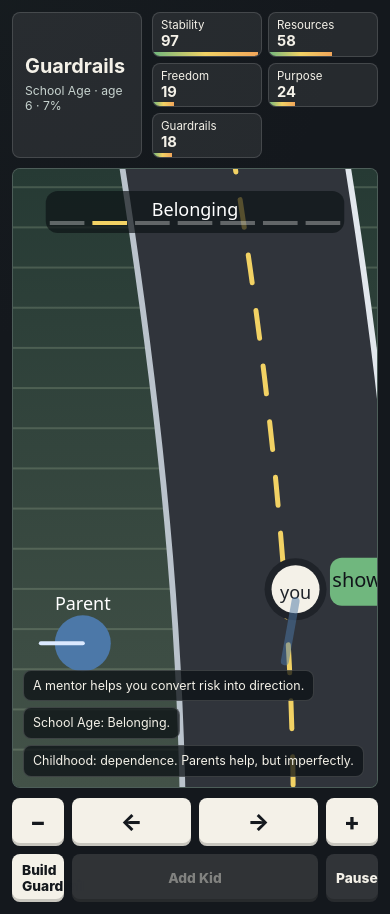
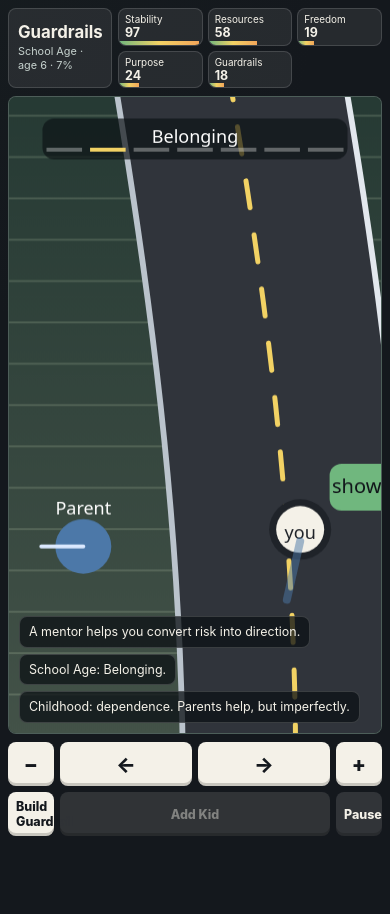
Before and after one commit to kevinfealey/Life, a website built with Vite: page index.html in a window 390 px wide. After the commit the page ends 844 px from the top, so only its background shows below. Built offline with nearby package versions, Linux system fonts and the light colour scheme.

Commit message:
Keep controls visible on mobile

```diff
--- a/src/styles.css
+++ b/src/styles.css
@@ -13,6 +13,7 @@
 html,
 body {
   width: 100%;
+  height: 100%;
   min-height: 100%;
   margin: 0;
   overflow: hidden;
@@ -39,24 +40,34 @@ button {
   display: grid;
   grid-template-rows: auto minmax(0, 1fr) auto;
   width: min(100vw, 840px);
-  min-height: 100dvh;
+  height: 100svh;
+  max-height: 100svh;
+  min-height: 0;
   margin: 0 auto;
-  padding: max(12px, env(safe-area-inset-top)) 12px max(12px, env(safe-area-inset-bottom));
-  gap: 10px;
+  padding: max(8px, env(safe-area-inset-top)) 8px max(8px, env(safe-area-inset-bottom));
+  gap: 8px;
+  overflow: hidden;
+}
+
+@supports (height: 100dvh) {
+  .app-shell {
+    height: 100dvh;
+    max-height: 100dvh;
+  }
 }
 
 .hud {
   display: grid;
-  grid-template-columns: minmax(130px, 0.55fr) minmax(0, 1.45fr);
-  gap: 10px;
+  grid-template-columns: minmax(104px, 0.46fr) minmax(0, 1.54fr);
+  gap: 6px;
   align-items: stretch;
 }
 
 .brand {
   display: grid;
   align-content: center;
-  min-height: 76px;
-  padding: 10px 12px;
+  min-height: 64px;
+  padding: 8px 9px;
   background: rgba(255, 255, 255, 0.08);
   border: 1px solid rgba(255, 255, 255, 0.14);
   border-radius: 8px;
@@ -68,28 +79,28 @@ p {
 }
 
 h1 {
-  font-size: 1.24rem;
+  font-size: 1.05rem;
   line-height: 1.05;
   letter-spacing: 0;
 }
 
 .brand p {
-  margin-top: 6px;
+  margin-top: 4px;
   color: #c6d2ce;
-  font-size: 0.76rem;
+  font-size: 0.68rem;
   line-height: 1.25;
 }
 
 .meters {
   display: grid;
-  grid-template-columns: repeat(2, minmax(0, 1fr));
-  gap: 6px;
+  grid-template-columns: repeat(3, minmax(0, 1fr));
+  gap: 5px;
 }
 
 .meter {
   position: relative;
-  min-height: 35px;
-  padding: 6px 8px;
+  min-height: 30px;
+  padding: 5px 6px;
   overflow: hidden;
   background: rgba(255, 255, 255, 0.08);
   border: 1px solid rgba(255, 255, 255, 0.14);
@@ -101,13 +112,13 @@ h1 {
   position: relative;
   z-index: 1;
   display: block;
-  font-size: 0.72rem;
+  font-size: 0.62rem;
   line-height: 1.05;
 }
 
 .meter strong {
-  margin-top: 3px;
-  font-size: 0.92rem;
+  margin-top: 2px;
+  font-size: 0.78rem;
 }
 
 .meter i {
@@ -131,7 +142,7 @@ canvas {
   display: block;
   width: 100%;
   height: 100%;
-  min-height: 52dvh;
+  min-height: 0;
 }
 
 .message-log {
@@ -158,21 +169,21 @@ canvas {
 
 .controls {
   display: grid;
-  grid-template-columns: 52px minmax(120px, 1fr) 52px;
-  gap: 8px;
+  grid-template-columns: 46px minmax(112px, 1fr) 46px;
+  gap: 6px;
   align-items: stretch;
 }
 
 .steer-pad {
   display: grid;
   grid-template-columns: 1fr 1fr;
-  gap: 8px;
+  gap: 6px;
 }
 
 .icon-button,
 .steer-pad button,
 .action-button {
-  min-height: 48px;
+  min-height: 44px;
   color: #14181d;
   background: #f4f1e8;
   border-radius: 8px;
@@ -181,14 +192,14 @@ canvas {
 
 .icon-button,
 .steer-pad button {
-  font-size: 1.45rem;
+  font-size: 1.3rem;
   font-weight: 800;
 }
 
 .action-button {
   grid-column: span 1;
-  padding: 0 10px;
-  font-size: 0.86rem;
+  padding: 0 8px;
+  font-size: 0.78rem;
   font-weight: 760;
 }
 
@@ -204,6 +215,48 @@ canvas {
 
 button:active {
   transform: translateY(1px);
+}
+
+@media (max-height: 620px) {
+  .app-shell {
+    padding-top: max(6px, env(safe-area-inset-top));
+    padding-bottom: max(6px, env(safe-area-inset-bottom));
+    gap: 6px;
+  }
+
+  .brand {
+    min-height: 54px;
+  }
+
+  .meter {
+    min-height: 27px;
+    padding: 4px 5px;
+  }
+
+  .message-log p {
+    font-size: 0.7rem;
+    padding: 5px 7px;
+  }
+
+  .icon-button,
+  .steer-pad button,
+  .action-button {
+    min-height: 38px;
+  }
+}
+
+@media (max-width: 360px) {
+  .hud {
+    grid-template-columns: 96px minmax(0, 1fr);
+  }
+
+  .meters {
+    grid-template-columns: repeat(2, minmax(0, 1fr));
+  }
+
+  .controls {
+    grid-template-columns: 42px minmax(96px, 1fr) 42px;
+  }
 }
 
 @media (min-width: 680px) {
```
